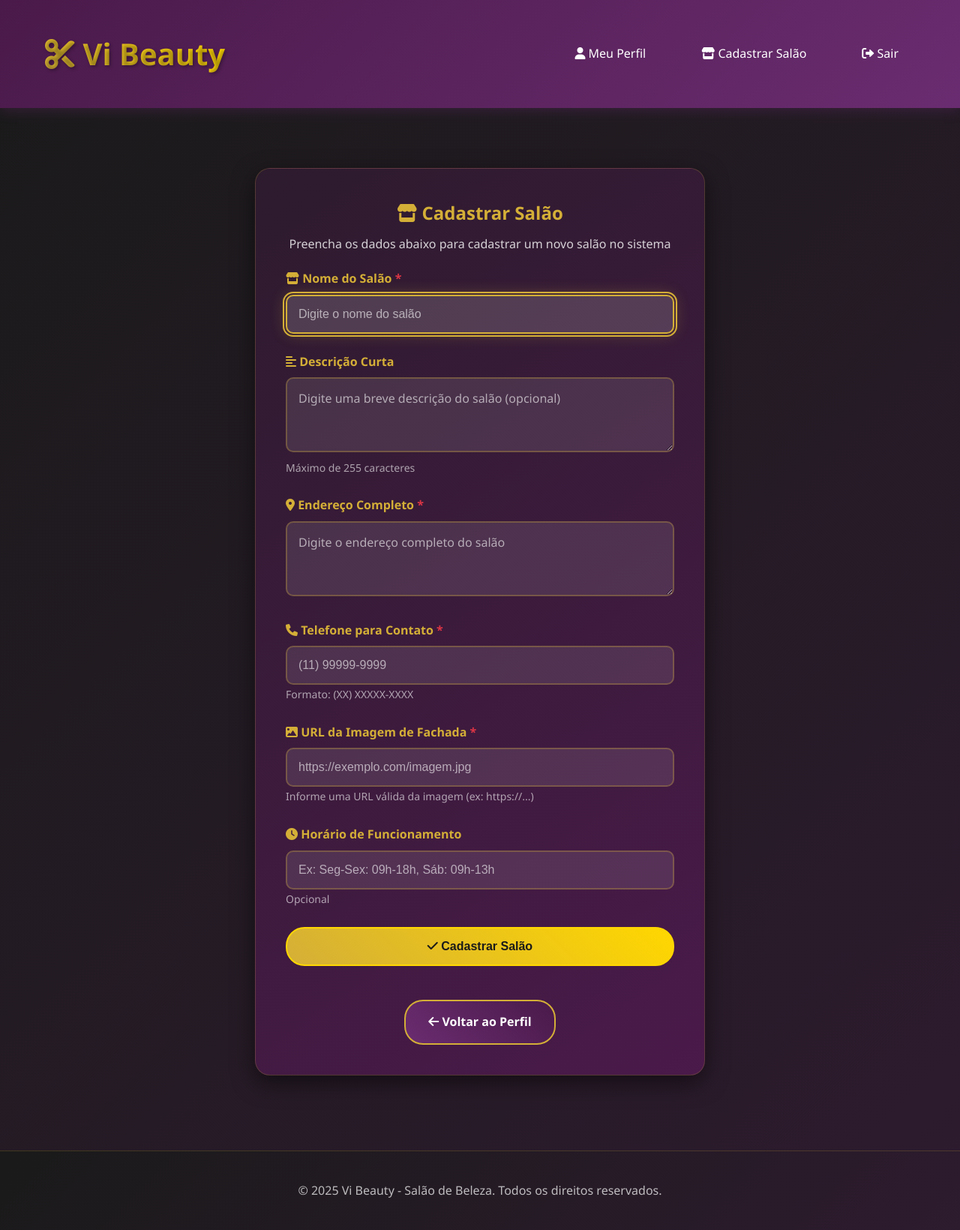
After one commit to viviansilvaaa/projeto-vi-beauty, a Flask app: page /register_salon in a window 1280 px wide. The commit adds this page. Shown: the whole page at 75% size. Run offline with Flask 3, Linux system fonts and the light colour scheme; a user stored in the database is signed in.

Commit message:
Iniciando desenvolvimento da funcionalidade de cadastro de salão

```diff
--- a/docker-compose.yml
+++ b/docker-compose.yml
@@ -34,7 +34,7 @@ services:
       - "3306:3306"
     volumes:
       - mysql_data:/var/lib/mysql
-      - ./db/users.sql:/docker-entrypoint-initdb.d/users.sql
+      - ./db/all_tables.sql:/docker-entrypoint-initdb.d/all_tables.sql
     networks:
       - vivian_network
     healthcheck:
--- a/src/main.py
+++ b/src/main.py
@@ -32,6 +32,17 @@ def login_required(f):
     def decorated_function(*args, **kwargs):
         if 'user_id' not in session:
             return redirect(url_for('login'))
+        return f(*args, **kwargs)
+    return decorated_function
+
+def admin_required(f):
+    @wraps(f)
+    def decorated_function(*args, **kwargs):
+        if 'user_id' not in session:
+            return redirect(url_for('login'))
+        if session['user_id'] != 1:
+            flash('Acesso negado! Apenas administradores podem acessar esta página.', 'error')
+            return redirect(url_for('profile'))
         return f(*args, **kwargs)
     return decorated_function
 
@@ -194,6 +205,47 @@ def update_profile():
 
     return redirect(url_for('profile'))
 
+@app.route('/register_salon', methods=['GET', 'POST'])
+@admin_required
+def register_salon():
+    if request.method == 'POST':
+        name = request.form.get('name', '').strip()
+        description = request.form.get('description', '').strip()
+        address = request.form.get('address', '').strip()
+        phone = request.form.get('phone', '').strip()
+        image_url = request.form.get('image_url', '').strip()
+        business_hours = request.form.get('business_hours', '').strip()
+
+        try:
+            connection = get_db_connection()
+            cur = connection.cursor()
+
+            # Verifica se já existe um salão com o mesmo nome
+            cur.execute("SELECT id FROM salons WHERE name = %s", (name,))
+            if cur.fetchone():
+                flash('Já existe um salão cadastrado com este nome!', 'error')
+                return render_template('register_salon.html')
+
+            # Insere o novo salão
+            cur.execute(
+                "INSERT INTO salons (name, description, address, phone, image_url, business_hours) VALUES (%s, %s, %s, %s, %s, %s)",
+                (name, description if description else None, address, phone, image_url, business_hours if business_hours else None)
+            )
+            connection.commit()
+
+            flash('Salão cadastrado com sucesso!', 'success')
+            return redirect(url_for('register_salon'))
+
+        except Exception as e:
+            flash(f'Erro ao cadastrar salão: {str(e)}', 'error')
+        finally:
+            if 'connection' in locals():
+                connection.close()
+            if 'cur' in locals():
+                cur.close()
+
+    return render_template('register_salon.html')
+
 @app.route('/logout')
 def logout():
     session.clear()
--- a/src/static/css/style.css
+++ b/src/static/css/style.css
@@ -119,6 +119,12 @@ body {
     opacity: 0.6;
     cursor: not-allowed;
     background: rgba(255, 255, 255, 0.05);
+}
+
+textarea.form-control {
+    resize: vertical;
+    min-height: 100px;
+    font-family: 'Segoe UI', Tahoma, Geneva, Verdana, sans-serif;
 }
 
 /* Botões */
@@ -316,6 +322,11 @@ body {
     font-size: 0.875rem;
 }
 
+.required {
+    color: #dc3545;
+    font-weight: bold;
+}
+
 .page-title {
     color: #d4af37;
     margin-bottom: 10px;
--- /dev/null
+++ b/src/static/js/register_salon.js
@@ -0,0 +1,133 @@
+// Vi Beauty - Register Salon Page JavaScript
+
+document.addEventListener('DOMContentLoaded', function() {
+    // Auto foco no campo nome
+    const nameField = document.getElementById('name');
+    if (nameField) {
+        nameField.focus();
+    }
+
+    // Contador de caracteres para descrição
+    const descriptionField = document.getElementById('description');
+    if (descriptionField) {
+        descriptionField.addEventListener('input', function() {
+            const remaining = 255 - this.value.length;
+            const noteElement = this.nextElementSibling;
+            if (noteElement?.classList.contains('field-note')) {
+                noteElement.textContent = `${remaining} caracteres restantes (máximo 255)`;
+                if (remaining < 50) {
+                    noteElement.style.color = '#e74c3c';
+                } else {
+                    noteElement.style.color = '';
+                }
+            }
+        });
+    }
+
+    // Máscara para telefone
+    const phoneInput = document.getElementById('phone');
+    if (phoneInput) {
+        phoneInput.addEventListener('input', function() {
+            let value = this.value.replace(/\D/g, '');
+            if (value.length > 11) {
+                value = value.slice(0, 11);
+            }
+            if (value.length >= 10) {
+                value = value.replace(/(\d{2})(\d{4,5})(\d{4})/, '($1) $2-$3');
+            }
+            this.value = value;
+        });
+    }
+
+    // Validação da URL da imagem
+    const imageUrlInput = document.getElementById('image_url');
+    if (imageUrlInput) {
+        imageUrlInput.addEventListener('blur', function() {
+            const url = this.value.trim();
+            if (url) {
+                try {
+                    const urlObj = new URL(url);
+                    if (!urlObj.protocol.startsWith('http')) {
+                        alert('A URL da imagem deve começar com http:// ou https://');
+                        this.focus();
+                    }
+                } catch (error) {
+                    // URL inválida
+                    alert('Por favor, informe uma URL válida para a imagem.');
+                    this.focus();
+                }
+            }
+        });
+    }
+
+    // Validação do formulário ao submeter
+    const registerSalonForm = document.getElementById('registerSalonForm');
+    if (registerSalonForm) {
+        registerSalonForm.addEventListener('submit', function(e) {
+            const name = document.getElementById('name').value.trim();
+            const address = document.getElementById('address').value.trim();
+            const phone = document.getElementById('phone').value.trim();
+            const imageUrl = document.getElementById('image_url').value.trim();
+            const description = document.getElementById('description').value.trim();
+
+            // Validação de campos obrigatórios
+            if (!name) {
+                e.preventDefault();
+                alert('O nome do salão é obrigatório!');
+                document.getElementById('name').focus();
+                return;
+            }
+
+            if (!address) {
+                e.preventDefault();
+                alert('O endereço é obrigatório!');
+                document.getElementById('address').focus();
+                return;
+            }
+
+            // Validação do telefone
+            const phoneDigits = phone.replace(/\D/g, '');
+            if (!phone || phoneDigits.length < 10) {
+                e.preventDefault();
+                alert('Por favor, informe um telefone válido no formato (XX) XXXXX-XXXX');
+                document.getElementById('phone').focus();
+                return;
+            }
+
+            // Validação da URL
+            if (!imageUrl) {
+                e.preventDefault();
+                alert('A URL da imagem é obrigatória!');
+                document.getElementById('image_url').focus();
+                return;
+            }
+
+            try {
+                const urlObj = new URL(imageUrl);
+                if (!urlObj.protocol.startsWith('http')) {
+                    e.preventDefault();
+                    alert('A URL da imagem deve começar com http:// ou https://');
+                    document.getElementById('image_url').focus();
+                    return;
+                }
+            } catch (error) {
+                // URL inválida
+                e.preventDefault();
+                alert('Por favor, informe uma URL válida para a imagem.');
+                document.getElementById('image_url').focus();
+                return;
+            }
+
+            // Validação do tamanho da descrição
+            if (description && description.length > 255) {
+                e.preventDefault();
+                alert('A descrição deve ter no máximo 255 caracteres!');
+                document.getElementById('description').focus();
+                return;
+            }
+
+            // Se chegou aqui, tudo está válido
+            return true;
+        });
+    }
+});
--- a/src/templates/base.html
+++ b/src/templates/base.html
@@ -18,6 +18,9 @@
                 <ul class="nav-menu">
                     {% if session.user_id %}
                         <li><a href="{{ url_for('profile') }}"><i class="fas fa-user"></i> Meu Perfil</a></li>
+                        {% if session.user_id == 1 %}
+                            <li><a href="{{ url_for('register_salon') }}"><i class="fas fa-store"></i> Cadastrar Salão</a></li>
+                        {% endif %}
                         <li><a href="{{ url_for('logout') }}"><i class="fas fa-sign-out-alt"></i> Sair</a></li>
                     {% else %}
                         <li><a href="{{ url_for('login') }}"><i class="fas fa-sign-in-alt"></i> Entrar</a></li>
--- /dev/null
+++ b/src/templates/register_salon.html
@@ -0,0 +1,126 @@
+{% extends "base.html" %}
+
+{% block title %}Cadastrar Salão - Vi Beauty{% endblock %}
+
+{% block content %}
+<div class="card register-container">
+    <div class="text-center mb-3">
+        <h2 class="page-title">
+            <i class="fas fa-store"></i> Cadastrar Salão
+        </h2>
+        <p class="page-subtitle">
+            Preencha os dados abaixo para cadastrar um novo salão no sistema
+        </p>
+    </div>
+
+    <form method="POST" action="{{ url_for('register_salon') }}" id="registerSalonForm">
+        <div class="form-group">
+            <label for="name">
+                <i class="fas fa-store"></i> Nome do Salão <span class="required">*</span>
+            </label>
+            <input
+                type="text"
+                id="name"
+                name="name"
+                class="form-control"
+                placeholder="Digite o nome do salão"
+                required
+                maxlength="255"
+            >
+        </div>
+
+        <div class="form-group">
+            <label for="description">
+                <i class="fas fa-align-left"></i> Descrição Curta
+            </label>
+            <textarea
+                id="description"
+                name="description"
+                class="form-control"
+                placeholder="Digite uma breve descrição do salão (opcional)"
+                maxlength="255"
+                rows="3"
+            ></textarea>
+            <small class="field-note">Máximo de 255 caracteres</small>
+        </div>
+
+        <div class="form-group">
+            <label for="address">
+                <i class="fas fa-map-marker-alt"></i> Endereço Completo <span class="required">*</span>
+            </label>
+            <textarea
+                id="address"
+                name="address"
+                class="form-control"
+                placeholder="Digite o endereço completo do salão"
+                required
+                maxlength="500"
+                rows="3"
+            ></textarea>
+        </div>
+
+        <div class="form-group">
+            <label for="phone">
+                <i class="fas fa-phone"></i> Telefone para Contato <span class="required">*</span>
+            </label>
+            <input
+                type="text"
+                id="phone"
+                name="phone"
+                class="form-control"
+                placeholder="(11) 99999-9999"
+                required
+                maxlength="15"
+            >
+            <small class="field-note">Formato: (XX) XXXXX-XXXX</small>
+        </div>
+
+        <div class="form-group">
+            <label for="image_url">
+                <i class="fas fa-image"></i> URL da Imagem de Fachada <span class="required">*</span>
+            </label>
+            <input
+                type="url"
+                id="image_url"
+                name="image_url"
+                class="form-control"
+                placeholder="https://exemplo.com/imagem.jpg"
+                required
+                maxlength="500"
+            >
+            <small class="field-note">Informe uma URL válida da imagem (ex: https://...)</small>
+        </div>
+
+        <div class="form-group">
+            <label for="business_hours">
+                <i class="fas fa-clock"></i> Horário de Funcionamento
+            </label>
+            <input
+                type="text"
+                id="business_hours"
+                name="business_hours"
+                class="form-control"
+                placeholder="Ex: Seg-Sex: 09h-18h, Sáb: 09h-13h"
+                maxlength="255"
+            >
+            <small class="field-note">Opcional</small>
+        </div>
+
+        <div class="form-group text-center">
+            <button type="submit" class="btn btn-primary btn-full-width">
+                <i class="fas fa-check"></i> Cadastrar Salão
+            </button>
+        </div>
+    </form>
+
+    <div class="text-center mt-3">
+        <a href="{{ url_for('profile') }}" class="btn mt-3">
+            <i class="fas fa-arrow-left"></i> Voltar ao Perfil
+        </a>
+    </div>
+</div>
+{% endblock %}
+
+{% block extra_js %}
+<script src="{{ url_for('static', filename='js/register_salon.js') }}"></script>
+{% endblock %}
```
Also changed, not shown: db/all_tables.sql (added, +28 -0 lines), db/salons.sql (added, +12 -0 lines).
